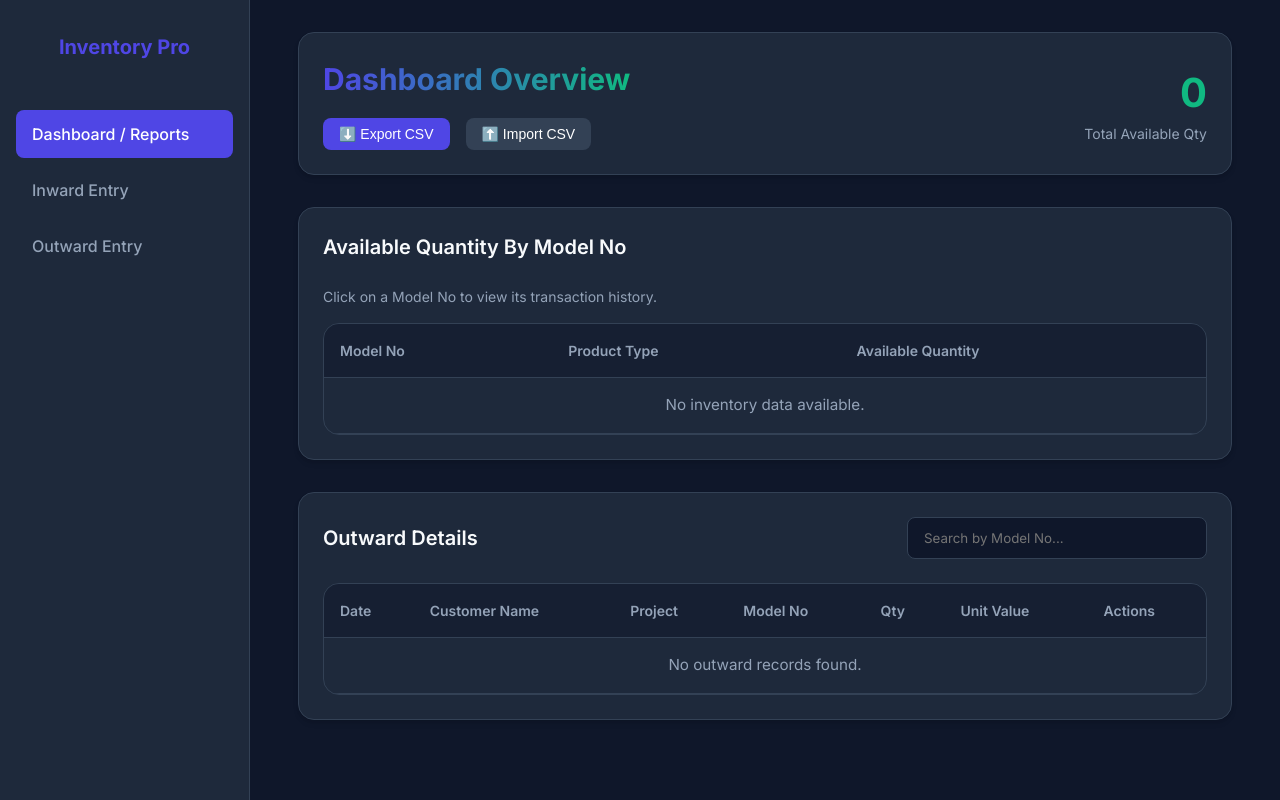
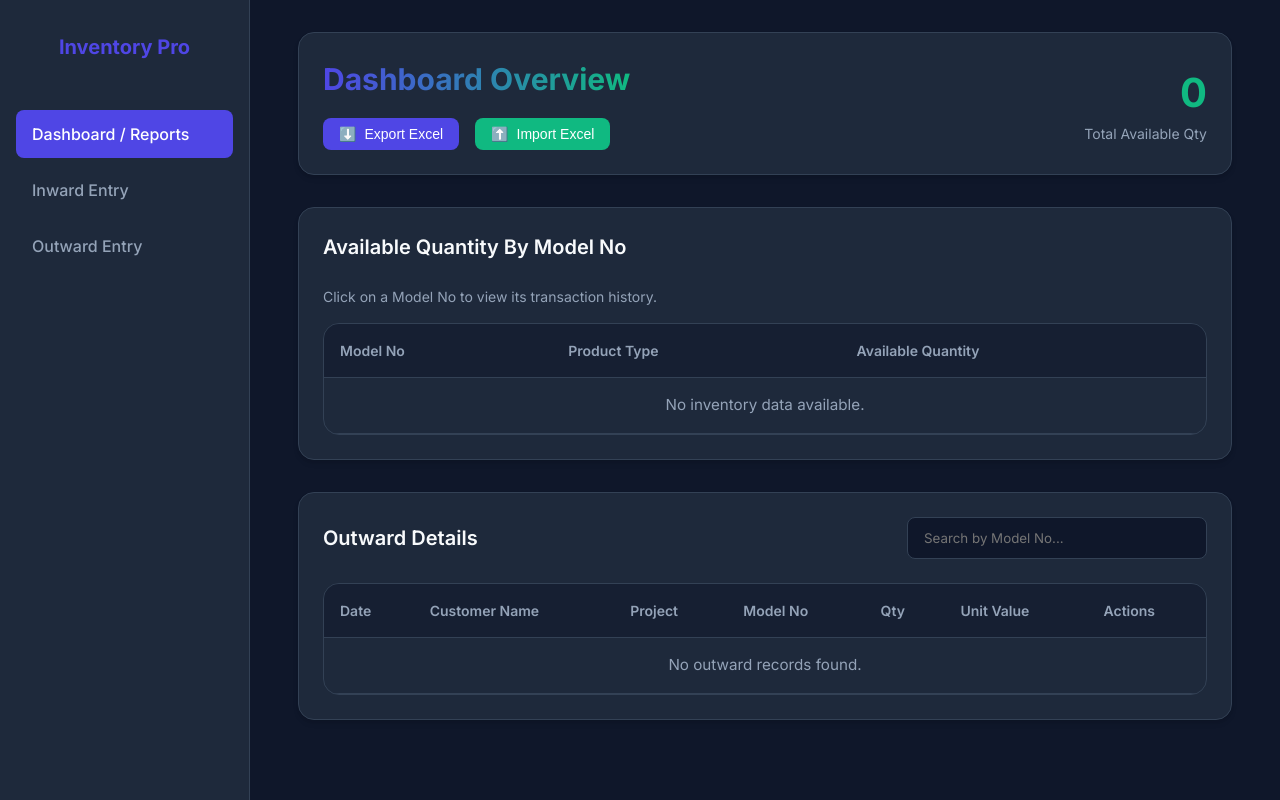
Before and after one commit to Pramodkumarsv/inventory-app, a React (Vite) app: page / in a window 1280 px wide. Built offline with nearby package versions, Linux system fonts and the light colour scheme.

Commit message:
Replace CSV with Excel

```diff
--- a/package.json
+++ b/package.json
@@ -11,14 +11,13 @@
   },
   "dependencies": {
     "@prisma/client": "^7.8.0",
-    "@types/papaparse": "^5.5.2",
     "jspdf": "^4.2.1",
     "jspdf-autotable": "^5.0.8",
-    "papaparse": "^5.5.4",
     "prisma": "^7.8.0",
     "react": "^19.2.7",
     "react-dom": "^19.2.7",
-    "react-router-dom": "^7.18.1"
+    "react-router-dom": "^7.18.1",
+    "xlsx": "^0.18.5"
   },
   "devDependencies": {
     "@types/node": "^24.13.2",
--- a/src/pages/ReportsPage.tsx
+++ b/src/pages/ReportsPage.tsx
@@ -1,9 +1,9 @@
 import { useState, useMemo, useRef } from 'react';
 import { useStore } from '../hooks/useStore';
-import Papa from 'papaparse';
+import * as XLSX from 'xlsx';
 
 export function ReportsPage() {
-  const { inwards, outwards, addInward, deleteOutward, deleteInward } = useStore();
+  const { inwards, outwards, addInward, deleteOutward } = useStore();
   const [searchModel, setSearchModel] = useState('');
   const fileInputRef = useRef<HTMLInputElement>(null);
   const [selectedItem, setSelectedItem] = useState<string | null>(null);
@@ -58,56 +58,53 @@
     return flattened;
   }, [outwards, searchModel]);
 
-  const exportCSV = () => {
+  const exportExcel = () => {
     const data = availableByModel.map(item => ({
       'Model No': item.modelNo,
       'Product Type': item.productType,
       'Available Quantity': item.availableQty
     }));
 
-    const csv = Papa.unparse(data);
-    const blob = new Blob([csv], { type: 'text/csv;charset=utf-8;' });
-    const url = URL.createObjectURL(blob);
-    const link = document.createElement('a');
-    link.href = url;
-    link.setAttribute('download', `Inventory_Export_${new Date().toISOString()}.csv`);
-    document.body.appendChild(link);
-    link.click();
-    document.body.removeChild(link);
+    const worksheet = XLSX.utils.json_to_sheet(data);
+    const workbook = XLSX.utils.book_new();
+    XLSX.utils.book_append_sheet(workbook, worksheet, "Inventory");
+    XLSX.writeFile(workbook, `Inventory_Export_${new Date().toISOString().split('T')[0]}.xlsx`);
   };
 
   const handleImport = (e: React.ChangeEvent<HTMLInputElement>) => {
     const file = e.target.files?.[0];
     if (!file) return;
 
-    Papa.parse(file, {
-      header: true,
-      skipEmptyLines: true,
-      complete: function(results) {
-        const rows = results.data as any[];
+    const reader = new FileReader();
+    reader.onload = (evt) => {
+      const bstr = evt.target?.result;
+      const workbook = XLSX.read(bstr, { type: 'binary' });
+      const wsname = workbook.SheetNames[0];
+      const ws = workbook.Sheets[wsname];
+      const data = XLSX.utils.sheet_to_json(ws) as any[];
 
       // Convert rows to Inward Items
-        const newItems = rows.map(row => ({
-          modelNo: row['Model No'] || row['modelNo'],
-          productType: row['Product Type'] || row['productType'] || 'Imported',
-          slNo: row['Serial No'] || row['slNo'] || '',
-          qty: parseInt(row['Quantity'] || row['qty']) || 1
+      const newItems = data.map(row => ({
+        modelNo: row['Model No'] || row['modelNo'] || row['Model'],
+        productType: row['Product Type'] || row['productType'] || row['Product'] || 'Imported',
+        slNo: row['Serial No'] || row['slNo'] || row['Serial'] || '',
+        qty: parseInt(row['Quantity'] || row['qty'] || row['Qty']) || 1
       })).filter(i => i.modelNo);
 
       if (newItems.length > 0) {
         addInward({
-            from: 'CSV Import',
-            remarks: 'Bulk imported stock',
+          from: 'Excel Import',
+          remarks: 'Bulk imported stock from Excel',
           items: newItems
         } as any);
         alert(`Successfully imported ${newItems.length} items!`);
       } else {
-          alert('No valid items found in CSV. Please ensure columns match: Model No, Product Type, Quantity');
+        alert('No valid items found in Excel. Please ensure columns match: Model No, Product Type, Quantity');
       }
 
       if (fileInputRef.current) fileInputRef.current.value = '';
-      }
-    });
+    };
+    reader.readAsBinaryString(file);
   };
 
   const handleDeleteOutward = (id: string) => {
@@ -143,13 +140,13 @@
         <div>
           <h2 className="page-title" style={{ marginBottom: '0.5rem' }}>Dashboard Overview</h2>
           <div style={{ display: 'flex', gap: '1rem', marginTop: '1rem' }}>
-            <button onClick={exportCSV} className="btn btn-primary" style={{ fontSize: '0.875rem', padding: '0.5rem 1rem' }}>
-              ⬇️ Export CSV
+            <button onClick={exportExcel} className="btn btn-primary" style={{ fontSize: '0.875rem', padding: '0.5rem 1rem', display: 'flex', alignItems: 'center', gap: '0.5rem' }}>
+              <span>⬇️</span> Export Excel
             </button>
-            <button onClick={() => fileInputRef.current?.click()} className="btn btn-secondary" style={{ backgroundColor: 'var(--border)', color: 'white', fontSize: '0.875rem', padding: '0.5rem 1rem' }}>
-              ⬆️ Import CSV
+            <button onClick={() => fileInputRef.current?.click()} className="btn btn-secondary" style={{ backgroundColor: 'var(--secondary)', color: 'white', fontSize: '0.875rem', padding: '0.5rem 1rem', display: 'flex', alignItems: 'center', gap: '0.5rem' }}>
+              <span>⬆️</span> Import Excel
             </button>
-            <input type="file" ref={fileInputRef} onChange={handleImport} accept=".csv" style={{ display: 'none' }} />
+            <input type="file" ref={fileInputRef} onChange={handleImport} accept=".xlsx, .xls" style={{ display: 'none' }} />
           </div>
         </div>
         <div style={{ textAlign: 'right' }}>
```
Also changed, not shown: 1 other file (tests, documents, lock files or other folders). Lines whose indentation alone changed are shown as unchanged.
